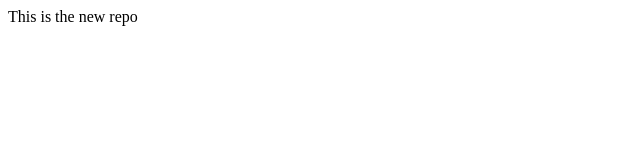
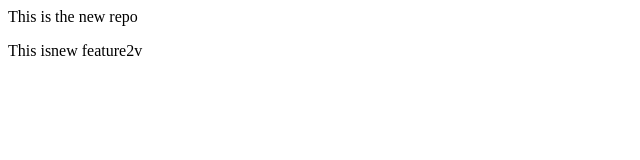
Before and after one commit to Nitin0902/localrepo, a plain HTML site: page index.html in a window 1280 px wide. Shown: the whole page, without its empty margins (0-640 px from the left). Drawn offline with Linux system fonts and the light colour scheme.

Commit message:
Edit in feature2

```diff
--- a/index.html
+++ b/index.html
@@ -1 +1,2 @@
 <p> This is the new repo <p>
+    <p> This isnew feature2v <p>
```
